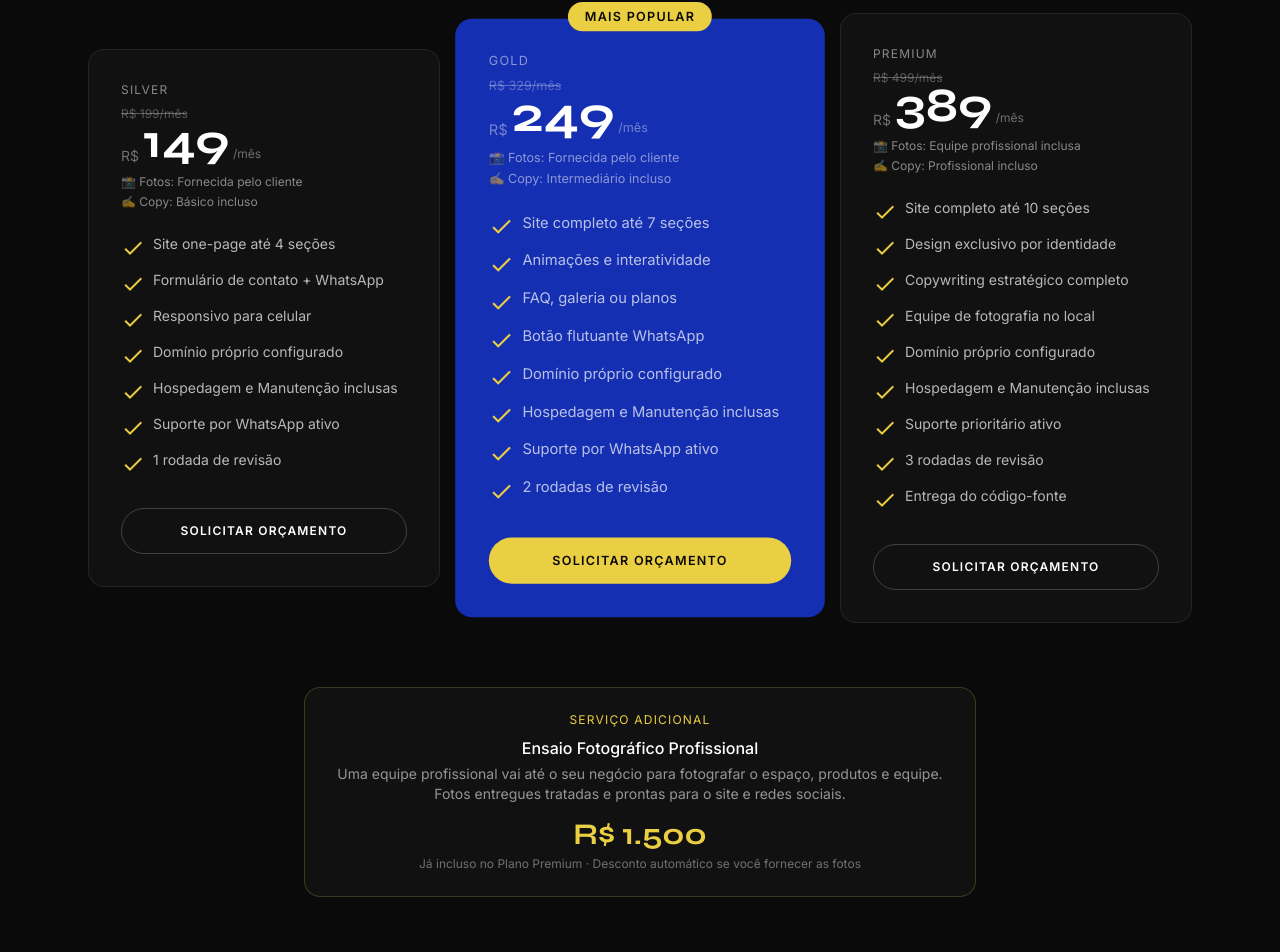
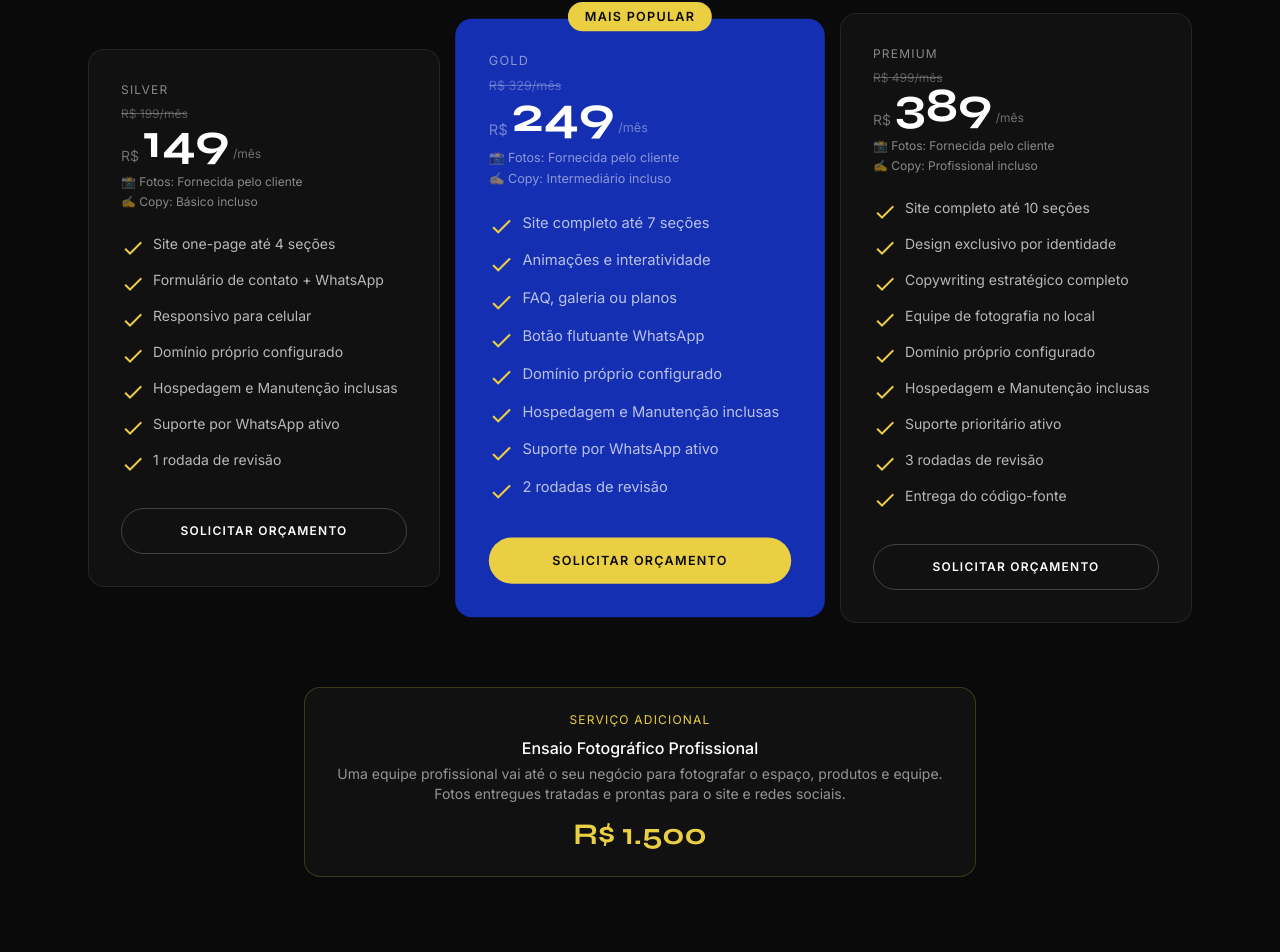
Before and after one commit to hefezzia/hefezzia-site, a Next.js app: page / in a window 1280 px wide. Shown: the part 2812-3764 px from the top of the page. Built offline with nearby package versions, Linux system fonts and the light colour scheme.

Commit message:
Update page.tsx

```diff
--- a/app/page.tsx
+++ b/app/page.tsx
@@ -92,7 +92,7 @@ const planos = [
     nome: "Premium",
     precoAnterior: "499",
     preco: "389",
-    foto: "Equipe profissional inclusa",
+    foto: "Fornecida pelo cliente",
     copy: "Profissional incluso",
     itens: [
       "Site completo até 10 seções",
@@ -112,7 +112,7 @@ const planos = [
 const faq = [
   { p: "Quanto tempo leva para ficar pronto?",        r: "Silver: 5 dias úteis. Gold: 10 dias úteis. Premium: 15 dias úteis. O prazo começa após a aprovação do briefing e recebimento dos materiais." },
   { p: "O site fica no ar depois que eu pagar?",      r: "Sim. O site fica hospedado pela Hefezzia enquanto o plano mensal estiver ativo. Se cancelar, você pode adquirir o código-fonte e hospedar onde quiser." },
-  { p: "Preciso fornecer textos e fotos?",            r: "Nos planos Silver e Gold, o cliente fornece as fotos. O copywriting está incluso em todos os planos. No Premium, a equipe de fotografia vai até o seu negócio." },
+  { p: "Preciso fornecer textos e fotos?",            r: "As fotos podem ser fornecidas pelo cliente ou pela equipe profissional contratada (serviço adicional). O copywriting está incluso em todos os planos." },
   { p: "Posso pedir alterações depois?",              r: "Sim, a manutenção e o suporte técnico contínuo já estão inclusos no valor da sua assinatura mensal, garantindo atualizações regulares e ajustes conforme necessário." },
   { p: "Vocês atendem fora do Brasil?",               r: "Atendemos em todo o MUNDO! Trabalhamos de forma 100% remota. Para fotografia presencial, atuamos nas principais capitais e regiões metropolitanas." },
 ];
@@ -362,7 +362,6 @@ export default function Home() {
               Uma equipe profissional vai até o seu negócio para fotografar o espaço, produtos e equipe. Fotos entregues tratadas e prontas para o site e redes sociais.
             </p>
             <p className="font-display font-bold text-3xl yellow">R$ 1.500</p>
-            <p className="font-body text-xs text-white/40 mt-1">Já incluso no Plano Premium · Desconto automático se você fornecer as fotos</p>
           </div>
         </div>
       </section>
```
